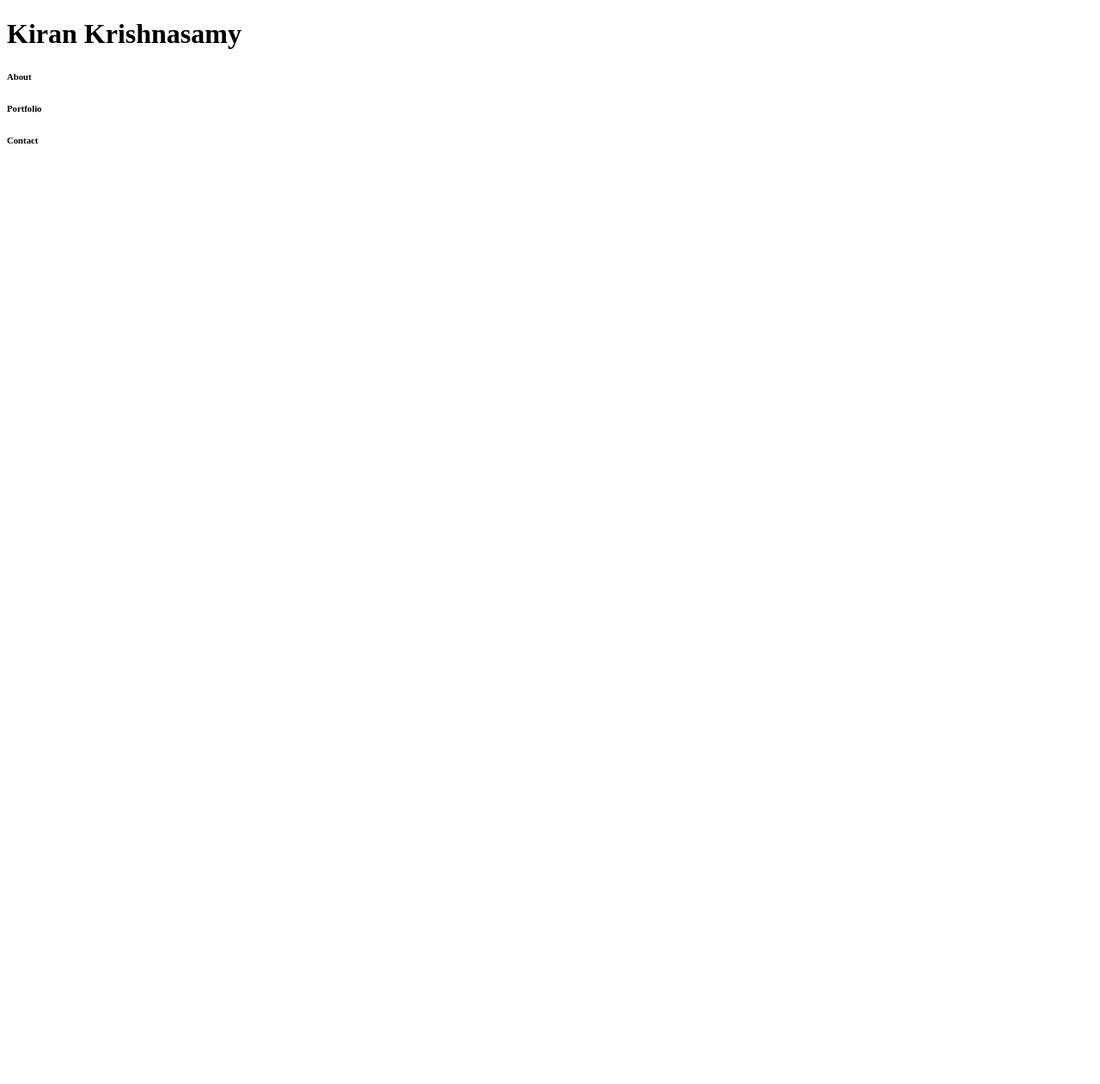
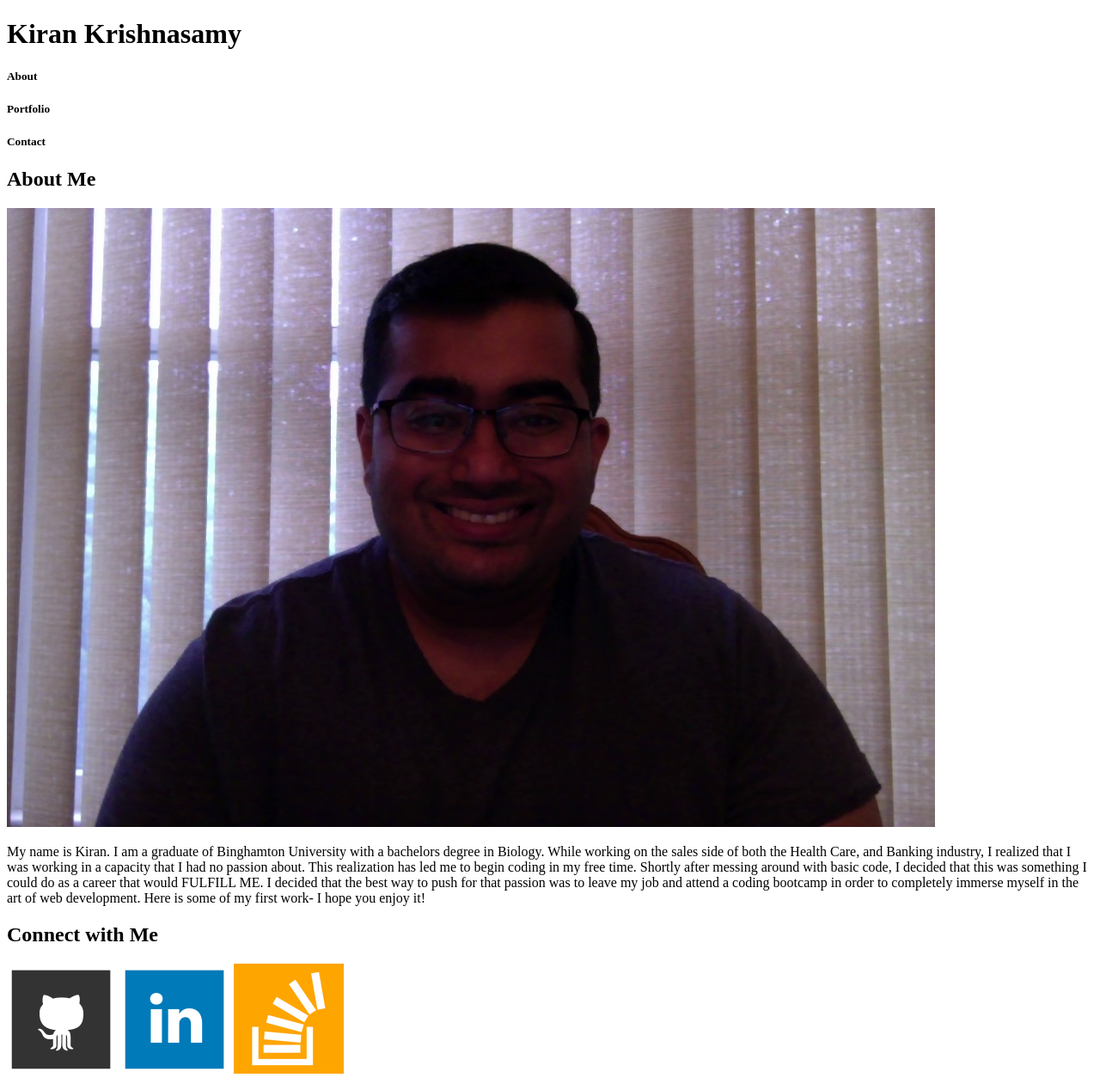
Before and after one commit to kk0529/Basic-Portfolio, a plain HTML site: page index.html in a window 1280 px wide. Shown: the whole page at 86% size. Before the commit the page ends 800 px from the top, so only its background shows below. Drawn offline with Linux system fonts and the light colour scheme.

Commit message:
updated push

```diff
--- a/index.html
+++ b/index.html
@@ -6,7 +6,7 @@
 </head>
 
 <body>
-
+	<header>
 		<div>
 
 			<h1>Kiran Krishnasamy</h1>
@@ -15,21 +15,34 @@
 
 		<div>
 
-		<h6>About</h6>
+			<h5>About</h5>
 
-		<h6>Portfolio</h6>
+			<h5>Portfolio</h5>
 
-		<h6>Contact</h6>
+			<h5>Contact</h5>
+
+		</div>
+	</header>
+
+	<article>
+		<h1>About Me</h1>
+
+		<img src="images/profilepic.jpg">
+
+		<p>My name is Kiran.  I am a graduate of Binghamton University with a bachelors degree in Biology.  While working on the sales side of both the Health Care, and Banking industry, I realized that I was working in a capacity that I had no passion about.  This realization has led me to begin coding in my free time.  Shortly after messing around with basic code, I decided that this was something I could do as a career that would FULFILL ME.  I decided that the best way to push for that passion was to leave my job and attend a coding bootcamp in order to completely immerse myself in the art of web development.  Here is some of my first work- I hope you enjoy it!</p>
+	</article>
 
 	</div>
 
-	<div>
+	<aside>
+		<h2>Connect with Me</h2>
 
-		<title>About Me</title>
+		<img src="images/github.jpg">
 
-		<img src="">
+		<img src="images/linkedin.jpg">
 
-	</div>
+		<img src="images/stackoverflow.jpg">
+	</aside>
 
 </body>
 </html>
```
Also changed, not shown: images/profilepic.jpg (added), 2 other files. Lines whose indentation alone changed are shown as unchanged.
